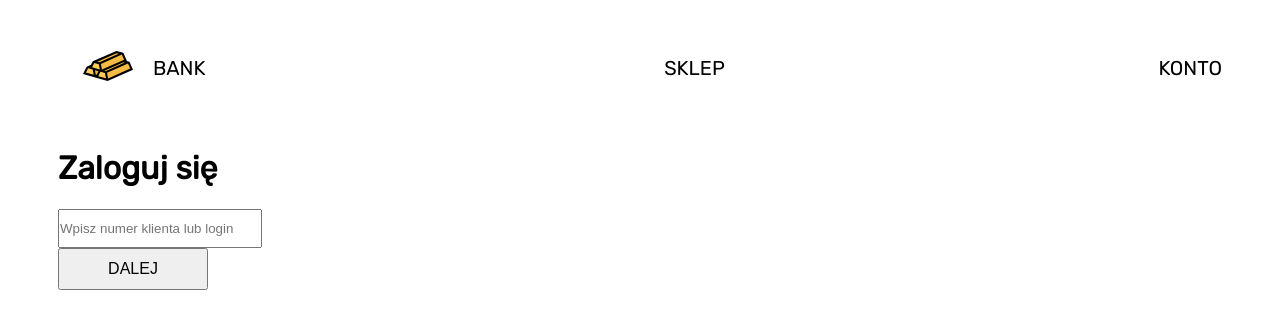
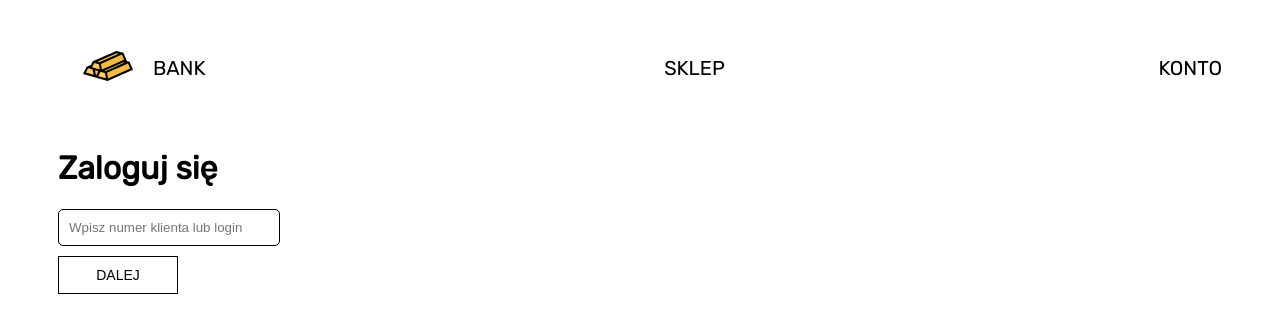
Before and after one commit to eydrianJS/systemy_rozproszone, a React (Create React App) app: page / in a window 1280 px wide. Shown: the top 332 px of the page. Built offline with nearby package versions, Linux system fonts and the light colour scheme.

Commit message:
frontend with login and nav

```diff
--- a/src/components/login/login.css
+++ b/src/components/login/login.css
@@ -1,17 +1,24 @@
 .login {
     display: flex;
     flex-direction: column;
-    align-items: ;
 }
 
 .login-input{
     width: 200px;
-    padding: 10px 0;
+    padding: 10px 10px;
+    outline: none;
+    border: 1px solid #000;
+    border-radius: 5px;
 }
 
 .login-button {
+    background: transparent;
+    border: 1px solid #000;
+    outline: none;
+    margin: 10px 0px;
     padding: 10px 0;
-    width: 150px;
+    width: 120px;
     text-transform: uppercase;
-    font-size: 16px;
+    font-size: 14px;
+    cursor: pointer;
 }
--- a/src/components/login/login.js
+++ b/src/components/login/login.js
@@ -1,13 +1,24 @@
-import React from 'react';
+import React, { useState } from 'react';
 import './login.css'
 
 const Login = () => {
+
+    const [value, setValue] = useState('');
+
+    const handleChange = (event) => {
+        setValue(event.target.value);
+    }
+
+    const handleSubmit = () => {
+        alert(value);
+    }
+
     return (
-        <div className="login">
+        <form className="login" onSubmit={handleSubmit}>
             <h1 className="login-title">Zaloguj się</h1>
-            <input className="login-input" type="text" placeholder="Wpisz numer klienta lub login"/>
+            <input className="login-input" type="text" placeholder="Wpisz numer klienta lub login" value={value} onChange={handleChange}/>
             <button className="login-button" type="submit">Dalej</button>
-        </div>
+        </form>
     )
 }
 
```
